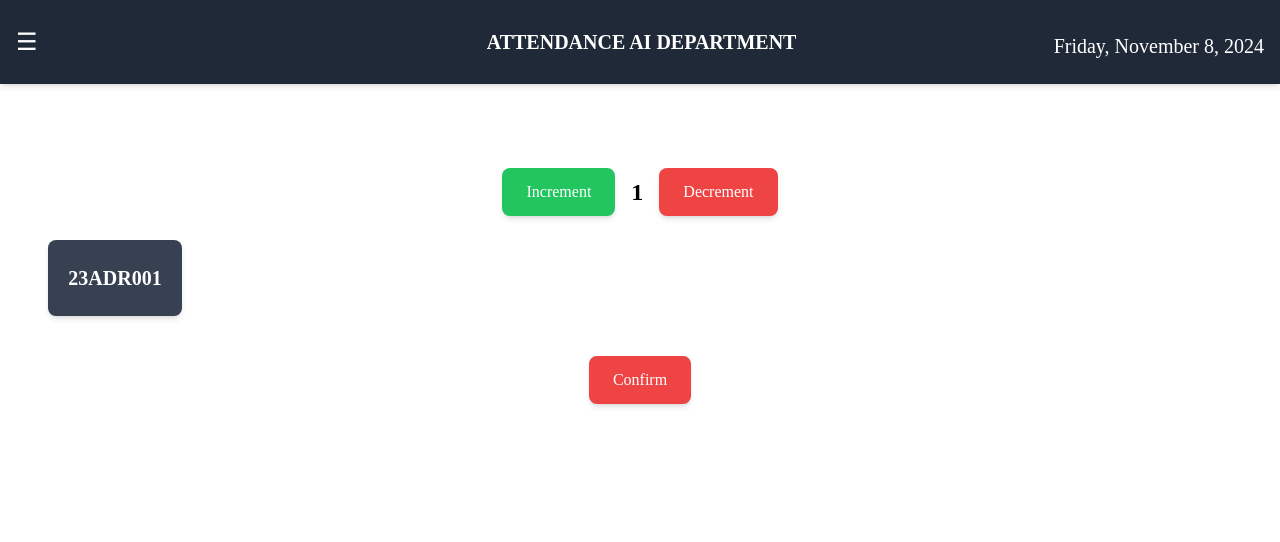
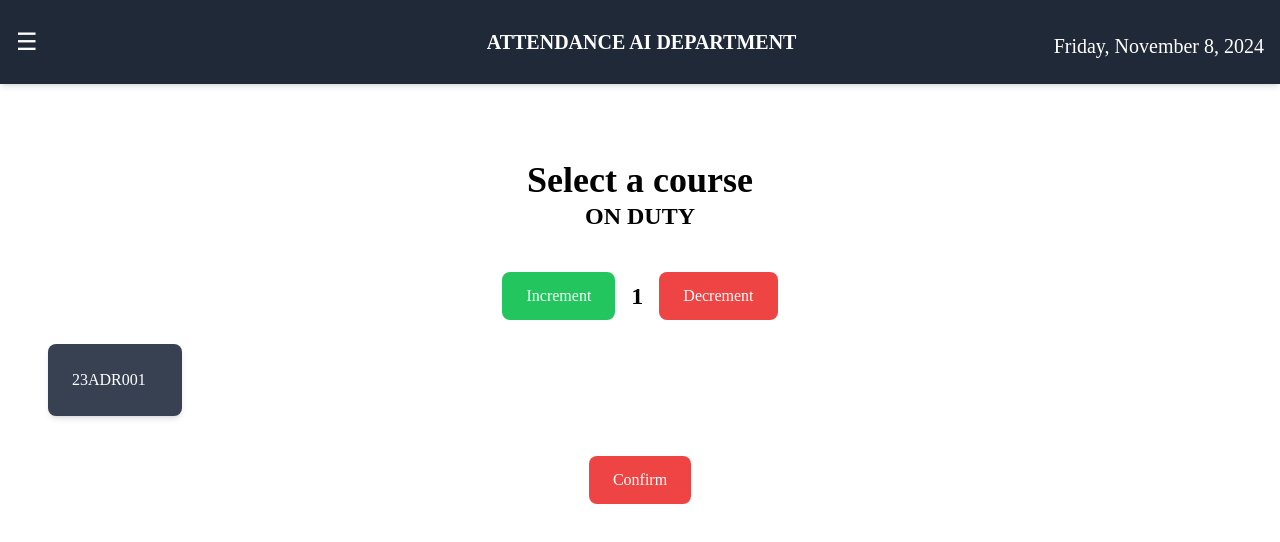
Before and after one commit to jaisanth123/AttendanceSync_AWS_DEPLOYMENT, a React (Vite) app in the folder frontend/: page /duty in a window 1280 px wide. Both pictures are taken after a click on the button "Increment". Shown: the top 542 px of the page. Built offline with nearby package versions, Linux system fonts and the light colour scheme; a web font is replaced by a local one.

Commit message:
sidebar bux fixed

```diff
--- a/frontend/src/App.jsx
+++ b/frontend/src/App.jsx
@@ -61,7 +61,7 @@ function App() {
             />
             <Route
               path="/duty"
-              element={<DutyPage selectedCourse={selectedItem} />}
+              element={<DutyPage selectedCourse={selectedItem}/>}
             />
             <Route path="/absentees" element={<Absentees selectedCourse={selectedItem}  />} />
           </Routes>
--- a/frontend/src/components/Absentees.jsx
+++ b/frontend/src/components/Absentees.jsx
@@ -1,15 +1,14 @@
 import { useLocation } from "react-router-dom";
 import { useState } from "react";
 
-const Absentees = () => {
+const Absentees = ({ selectedCourse }) => {
   const location = useLocation();
-  const { selectedCourse, nonSelectedBoxes } = location.state || {};
-
+  const { nonSelectedBoxes } = location.state || {}; // Only destructuring nonSelectedBoxes
   const [selectedBoxes, setSelectedBoxes] = useState([]);
   const [clickedIndex, setClickedIndex] = useState(null);
-  const [isPopupVisible, setIsPopupVisible] = useState(false); // Controls visibility of the custom popup
-  const [isConfirmed, setIsConfirmed] = useState(false); // Enables "Mark Present" button
-  const [popupType, setPopupType] = useState(""); // Track which button triggered the popup
+  const [isPopupVisible, setIsPopupVisible] = useState(false);
+  const [isConfirmed, setIsConfirmed] = useState(false);
+  const [popupType, setPopupType] = useState("");
 
   const toggleSelection = (index) => {
     setSelectedBoxes((prevSelectedBoxes) =>
@@ -41,13 +40,14 @@ const Absentees = () => {
   };
 
   return (
+
     <div className="flex flex-col items-center flex-1 p-6 md:p-8 lg:p-12">
-      {selectedCourse && (
+
         <div className="p-4 text-center text-black">
           <h1 className="text-4xl font-semibold">{selectedCourse}</h1>
           <h3 className="text-2xl font-semibold">ABSENTEES</h3>
         </div>
-      )}
+
 
       <div className="grid w-full grid-cols-2 gap-4 mt-6 sm:grid-cols-2 md:grid-cols-4 lg:grid-cols-8">
         {nonSelectedBoxes && nonSelectedBoxes.length > 0 ? (
@@ -121,7 +121,7 @@ const Absentees = () => {
             <p className="mb-6 text-center text-white">
               {popupType === "confirm"
                 ? "Are you sure you want to mark them as absent?"
-                : "Are you sure you want to mark selected as present?"}
+                : "Are you sure you want to mark Remaining as present?"}
             </p>
             <div className="flex justify-center space-x-4">
               <button
--- a/frontend/src/components/DutyPage.jsx
+++ b/frontend/src/components/DutyPage.jsx
@@ -1,128 +1,80 @@
-import React, { useState } from "react";
-import { useLocation, useNavigate } from "react-router-dom"; // Import useNavigate hook for navigation
+import React, { useState, useEffect } from "react";
+import { useLocation, useNavigate } from "react-router-dom";
 
 function DutyPage() {
-  const location = useLocation(); // Get location data
-  const navigate = useNavigate(); // Hook for navigating to another page
-  const { selectedCourse } = location.state || {}; // Retrieve selected course from the state passed by the sidebar
+  const location = useLocation();
+  const navigate = useNavigate();
 
+  const [selectedCourse, setSelectedCourse] = useState(location.state?.selectedCourse || "Select a course");
   const [counter, setCounter] = useState(0);
   const [selectedBoxes, setSelectedBoxes] = useState([]);
-  const [clickedIndex, setClickedIndex] = useState(null);
 
-  // Increment function to increase the count
+  // Reset state when selectedCourse changes
+  useEffect(() => {
+    if (location.state?.selectedCourse) {
+      setSelectedCourse(location.state.selectedCourse);
+      setCounter(0);           // Reset counter
+      setSelectedBoxes([]);     // Clear selected boxes
+    }
+  }, [location.state?.selectedCourse]);
+
   const handleIncrement = () => setCounter(counter + 1);
+  const handleDecrement = () => setCounter(Math.max(counter - 1, 0));
 
-  // Decrement function to decrease the count (if greater than 0)
-  const handleDecrement = () => {
-    if (counter > 0) {
-      const newCounter = counter - 1;
-      setCounter(newCounter);
-      setSelectedBoxes((prevSelected) =>
-        prevSelected.filter((index) => index < newCounter)
-      );
-    }
-  };
-
-  // Toggle the selection of a specific box by index
   const toggleSelection = (index) => {
-    setClickedIndex(index);
     setSelectedBoxes((prevSelected) =>
       prevSelected.includes(index)
         ? prevSelected.filter((i) => i !== index)
         : [...prevSelected, index]
     );
-    setTimeout(() => setClickedIndex(null), 300); // Reset clicked index after a short delay
   };
 
-  // Handle confirm selection and redirect to Absentees component with non-selected boxes
   const handleConfirmSelection = () => {
-    // Get all boxes
-    const allBoxes = [...Array(counter)].map((_, index) => index);
-
-    // Filter out selected boxes to get non-selected boxes
-    const nonSelectedBoxes = allBoxes.filter((index) => !selectedBoxes.includes(index));
-
-    // Navigate to Absentees page with the non-selected boxes in the state
+    const allBoxes = Array.from({ length: counter }, (_, i) => i);
+    const nonSelectedBoxes = allBoxes.filter((i) => !selectedBoxes.includes(i));
     navigate("/absentees", { state: { nonSelectedBoxes } });
   };
 
   return (
     <div className="flex flex-col items-center flex-1 p-6 md:p-8 lg:p-12">
-      {/* Display the selected course */}
-      {selectedCourse && (
+      {/* Selected Course Display */}
       <div className="p-4 text-center text-black">
         <h1 className="text-4xl font-semibold">{selectedCourse}</h1>
         <h3 className="text-2xl font-semibold">ON DUTY</h3>
       </div>
-      )}
 
-      {/* Counter section */}
-      <div className="flex flex-col items-center mt-6 space-y-4">
-        <div className="flex flex-col items-center space-x-0 space-y-4 md:flex-row md:space-x-4 md:space-y-0">
-          <button
-            onClick={handleIncrement}
-            className="w-full px-6 py-3 text-white transition-all duration-300 bg-green-500 rounded-lg shadow-md md:w-auto hover:bg-green-600"
-          >
-            Increment
-          </button>
-
+      {/* Counter Section */}
+      <div className="flex items-center mt-6 space-x-4">
+        <button onClick={handleIncrement} className="px-6 py-3 text-white bg-green-500 rounded-lg hover:bg-green-600">Increment</button>
         <span className="text-2xl font-semibold">{counter}</span>
-          <button
-            onClick={handleDecrement}
-            className="w-full px-6 py-3 text-white transition-all duration-300 bg-red-500 rounded-lg shadow-md md:w-auto hover:bg-red-600"
-          >
-            Decrement
-          </button>
-        </div>
+        <button onClick={handleDecrement} className="px-6 py-3 text-white bg-red-500 rounded-lg hover:bg-red-600">Decrement</button>
       </div>
 
-      {/* Box grid section */}
+      {/* Box Grid */}
       <div className="grid w-full grid-cols-2 gap-4 mt-6 sm:grid-cols-2 md:grid-cols-4 lg:grid-cols-8">
-        {[...Array(counter)].map((_, index) => (
+        {Array.from({ length: counter }, (_, i) => (
           <div
-  key={index}
-  onClick={() => toggleSelection(index)}
-  className={`flex items-center justify-center p-6 text-white transition-all duration-300 transform rounded-lg shadow-md cursor-pointer
-    ${selectedBoxes.includes(index) ? "bg-blue-600" : "bg-gray-700"}
-    ${clickedIndex === index ? "scale-110" : ""}
-    hover:scale-110`} // Add hover effect to scale on hover
+            key={i}
+            onClick={() => toggleSelection(i)}
+            className={`p-6 text-white transition-transform transform rounded-lg cursor-pointer shadow-md
+              ${selectedBoxes.includes(i) ? "bg-blue-600" : "bg-gray-700"} hover:scale-110`}
           >
-  <h3 className="text-xl font-semibold">
-    {index < 9
-      ? `23ADR00${index + 1}`
-      : index < 99
-      ? `23ADR0${index + 1}`
-      : `23ADR${index + 1}`}
-  </h3>
+            {`23ADR${i < 9 ? "00" : i < 99 ? "0" : ""}${i + 1}`}
           </div>
         ))}
       </div>
 
-      {/* Display selected boxes in a grid */}
+      {/* Selected Boxes */}
       {selectedBoxes.length > 0 && (
         <div className="grid w-full gap-4 mt-6 text-2xl font-semibold text-gray-800 sm:grid-cols-2 md:grid-cols-3 lg:grid-cols-6">
           {selectedBoxes.map((index) => (
-            <div key={index} className="flex justify-center">
-              {index < 9
-                ? `23ADR00${index + 1}`
-                : index < 99
-                ? `23ADR0${index + 1}`
-                : `23ADR${index + 1}`}
-            </div>
+            <div key={index}>{`23ADR${index < 9 ? "00" : index < 99 ? "0" : ""}${index + 1}`}</div>
           ))}
         </div>
       )}
 
-      {/* Confirm button */}
-      <div className="flex flex-col items-center space-x-0 space-y-4 md:flex-row md:space-x-4 md:space-y-0">
-        <button
-          onClick={handleConfirmSelection}
-          className="w-full px-6 py-3 mt-10 text-white transition-all duration-300 bg-red-500 rounded-lg shadow-md md:w-auto hover:bg-red-600"
-        >
-          Confirm
-        </button>
-      </div>
+      {/* Confirm Button */}
+      <button onClick={handleConfirmSelection} className="px-6 py-3 mt-10 text-white bg-red-500 rounded-lg hover:bg-red-600">Confirm</button>
     </div>
   );
 }
```
Also changed, not shown: frontend/src/components/Sidebar.jsx (+15 -83 lines). Lines whose indentation alone changed are shown as unchanged.
